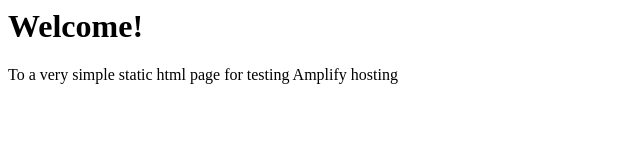
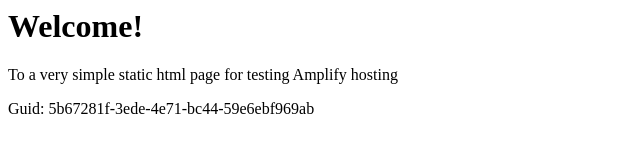
Before and after one commit to aws-aemilia-fra/Github-PR-Commit-Integration-Test-DoNotTouch-Gith-P5X5MO5I-v1-prod-eu-central-1, a website: page src/index.html in a window 1280 px wide. Shown: the whole page, without its empty margins (0-640 px from the left). Drawn offline with Linux system fonts and the light colour scheme.

Commit message:
commit from integ tests

```diff
--- a/src/index.html
+++ b/src/index.html
@@ -1,3 +1,5 @@
+
+
 <html lang="en">
 
 <head>
@@ -10,6 +12,6 @@
 <body>
     <h1>Welcome!</h1>
     <p>To a very simple static html page for testing Amplify hosting</p>
-</body>
+    <p>Guid: 5b67281f-3ede-4e71-bc44-59e6ebf969ab</p></body>
 
 </html>
```
